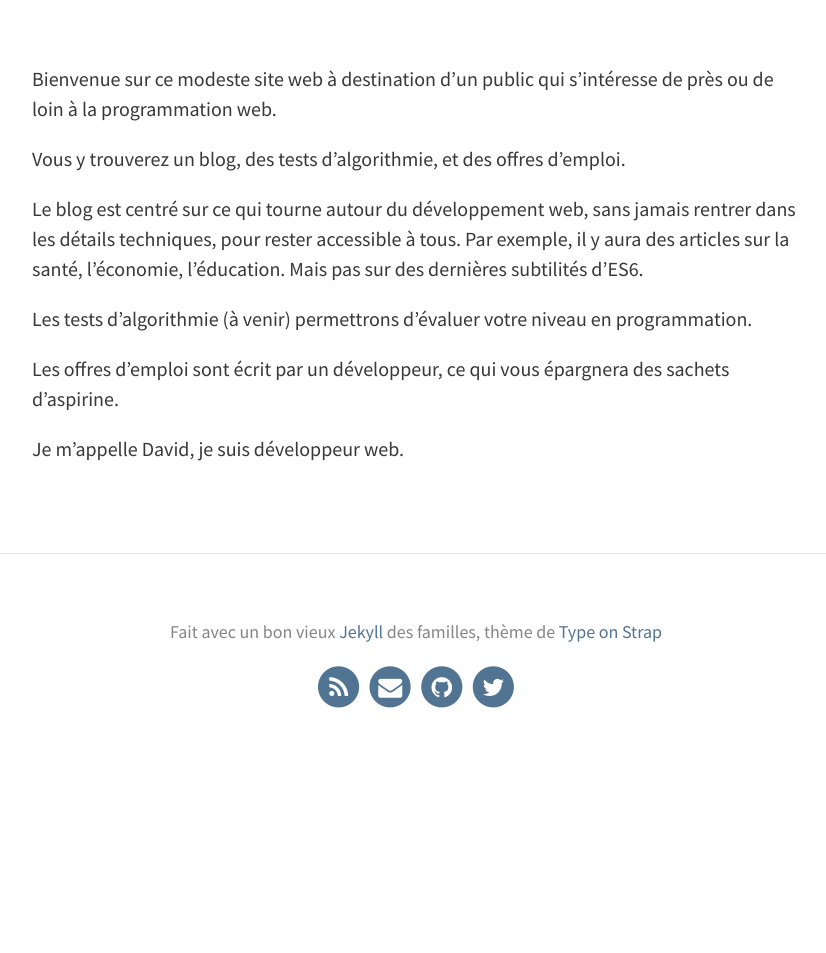
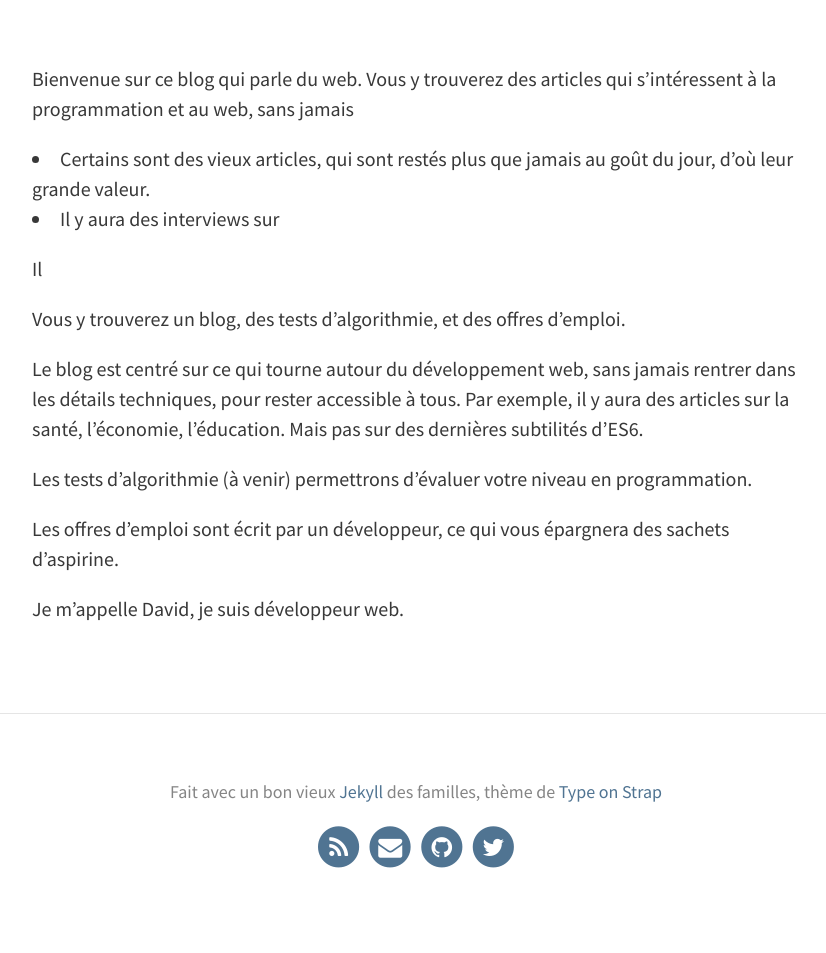
Before and after one commit to bdavidxyz/urubu, a Jekyll site: the page built from pages/about.md, in a window 1280 px wide. Shown: the part 394-1347 px from the top of the page, without its empty margins (224-1050 px from the left). Built offline with Jekyll 4.4.1, drawn with Linux system fonts in a browser that asks for light colours; before the commit the page ends 1187 px from its top, so only the background shows below that.

Commit message:
now an article

```diff
--- a/_config.yml
+++ b/_config.yml
@@ -15,7 +15,7 @@
 
   # Header and footer text
   header_text: > #two or three lines to describe your site
-     <p>Juste un blog sur le web</p>
+     <p>Juste un weblog</p>
   header_text_feature_image: https://res.cloudinary.com/bdavidxyz-com/image/upload/v1523971290/triangular_wxahrq.jpg
   footer_text: >
    Fait avec un bon vieux <a href="https://jekyllrb.com/">Jekyll</a> des familles, thème de <a href="https://github.com/sylhare/Type-on-Strap">Type on Strap</a>
--- a/_layouts/home.html
+++ b/_layouts/home.html
@@ -26,12 +26,12 @@
               </a>
             </h1>
             <p class="meta">
-              {{ post.date | date: "%B %-d, %Y" }}
+              {% assign dy = post.date | date: "%a" %}{% case dy %}{% when "Mon" %}lundi{% when "Tue" %}mardi{% when "Wed" %}mercredi{% when "Thu" %}jeudi{% when "Fri" %}vendredi{% when "Sat" %}samedi{% when "Sun" %}dimanche{% else %}{{ dy }}{% endcase %} {% assign d = post.date | date: "%-d"  %}{% case d %}{% when '1' %}{{ d }}er{% else %}{{ d }}{% endcase %} {% assign m = post.date | date: "%-m" %}{% case m %}{% when '1' %}janv.{% when '2' %}févr.{% when '3' %}mars{% when '4' %}avr.{% when '5' %}mai{% when '6' %}juin{% when '7' %}juil.{% when '8' %}août{% when '9' %}sept.{% when '10' %}oct.{% when '11' %}nov.{% when '12' %}déc.{% endcase %} {{ post.date | date: '%Y' }}
             </p>
           </header>
           <div class="excerpt">
-              {{ post.excerpt | strip_html }}
-            <!--{{ post.content | strip_html | truncate: "250" }}-->
+              <!-- {{ post.excerpt | strip_html }} -->
+            {{ post.content | strip_html | truncate: "250" }}
             <!--<a class="button" href="{{ post.url | prepend: site.baseurl }}">
               {{ site.theme_settings.str_continue_reading }}
             </a>-->
--- a/_layouts/post.html
+++ b/_layouts/post.html
@@ -5,7 +5,7 @@
   <header id="main" style="background-image: url('{{ site.baseurl }}/{{ page.feature-img }}')">
     <h1 id="{{ page.title | cgi_escape }}" class="title">{{ page.title }}</h1>
     <p class="meta">
-    {{ page.date | date: "%B %-d, %Y" }}
+    {% assign dy = page.date | date: "%a" %}{% case dy %}{% when "Mon" %}Lundi{% when "Tue" %}Mardi{% when "Wed" %}Mercredi{% when "Thu" %}Jeudi{% when "Fri" %}Vendredi{% when "Sat" %}Samedi{% when "Sun" %}Dimanche{% else %}{{ dy }}{% endcase %} {% assign d = page.date | date: "%-d"  %}{% case d %}{% when '1' %}{{ d }}er{% else %}{{ d }}{% endcase %} {% assign m = page.date | date: "%-m" %}{% case m %}{% when '1' %}janvier{% when '2' %}février{% when '3' %}mars{% when '4' %}avril{% when '5' %}mai{% when '6' %}juin{% when '7' %}juillet{% when '8' %}août{% when '9' %}septembre{% when '10' %}octobre{% when '11' %}novembre{% when '12' %}décembre{% endcase %} {{ page.date | date: '%Y' }}
     {% if page.author %} - {{ page.author }}{% endif %}
     </p>
   </header>
--- a/pages/about.md
+++ b/pages/about.md
@@ -6,7 +6,16 @@
 tags: []
 ---
 
-Bienvenue sur ce modeste site web à destination d'un public qui s'intéresse de près ou de loin à la programmation web.
+
+Bienvenue sur ce blog qui parle du web. Vous y trouverez des articles qui s'intéressent à la programmation et au web, sans jamais
+
+ * Certains sont des vieux articles, qui sont restés plus que jamais au goût du jour, d'où leur grande valeur.
+ * Il y aura des interviews sur
+
+
+
+
+Il
 
 Vous y trouverez un blog, des tests d'algorithmie, et des offres d'emploi.
 
```
Also changed, not shown: _layouts/tightbootstrap.html (added, +36 -0 lines), _posts/2018-04-18-sample-post.md (deleted, +0 -27 lines), _posts/2018-04-20-anomalies-should-not-be-ignored.md (added, +33 -0 lines), pages/newsletter.html (+6 -21 lines), pages/post-blabla.md (+1 -1 lines).
